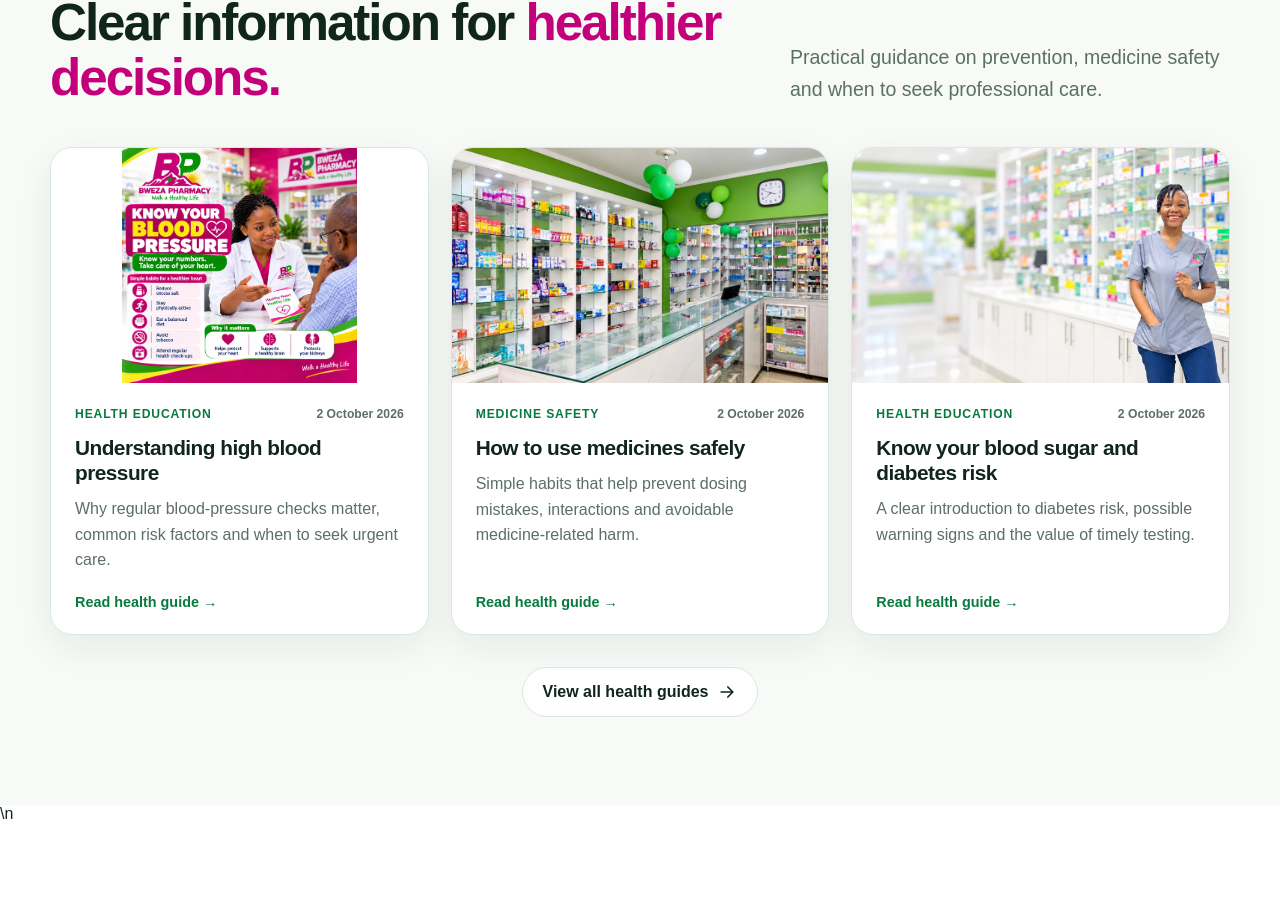
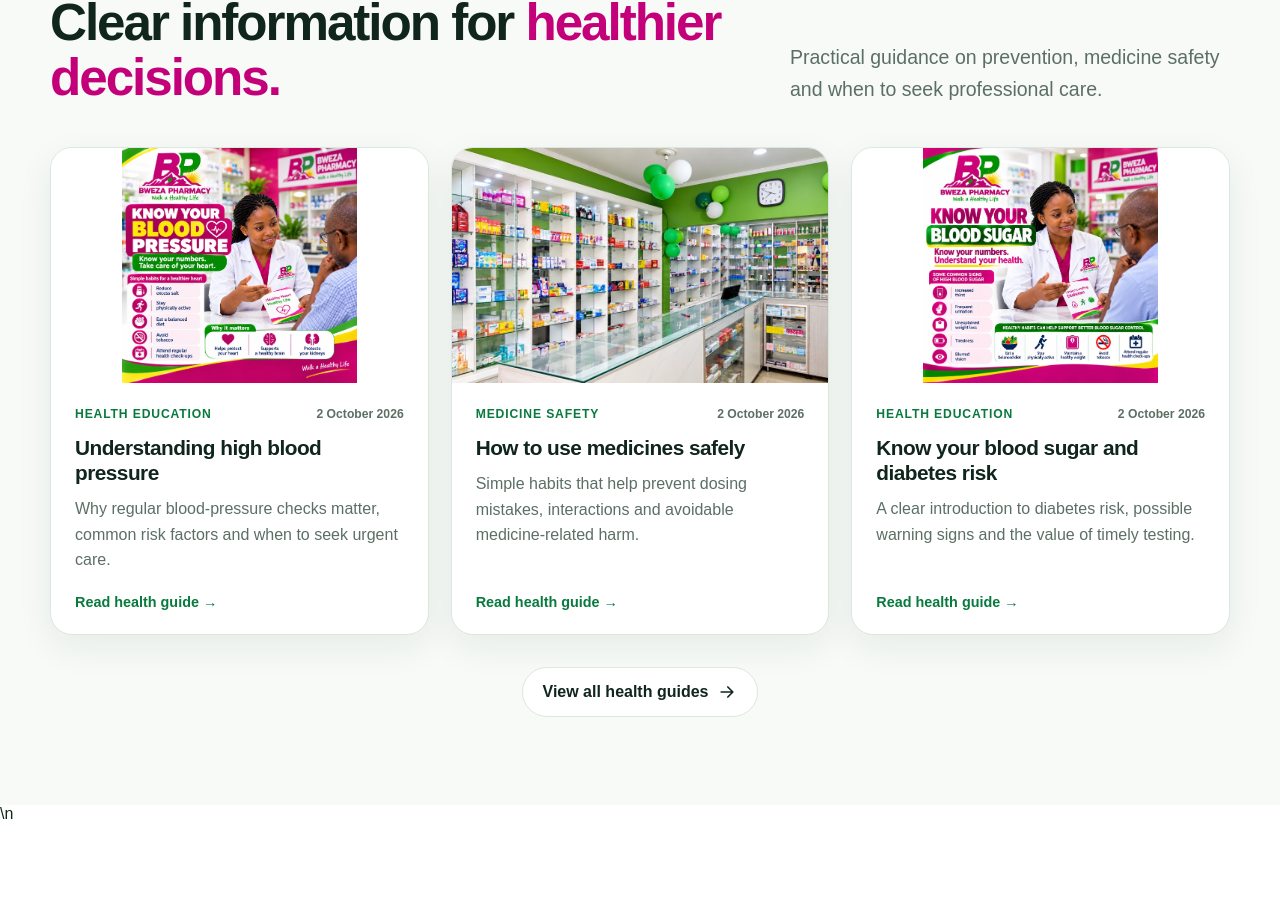
Before and after one commit to Bafakyiivan/Bweza-Pharmacy, a Next.js app: page / in a window 1280 px wide. Shown: the part 3446-4355 px from the top of the page. Built offline with nearby package versions, Linux system fonts and the light colour scheme; no server answers.

Commit message:
Update blood sugar blog artwork
* Use blood sugar awareness image in blog

* Preserve health awareness posters in blog cards

* Preserve health awareness posters on articles

* Add optimized blood sugar awareness artwork

```diff
--- a/app/blog/[slug]/page.tsx
+++ b/app/blog/[slug]/page.tsx
@@ -83,7 +83,7 @@ export default async function BlogPostPage({ params }: BlogPostPageProps) {
 
         <div className="container blog-article-layout">
           <div className="blog-article-main">
-            <div className={`blog-article-image${post.slug === "understanding-high-blood-pressure" ? " blog-article-image-poster" : ""}`}>
+            <div className={`blog-article-image${["understanding-high-blood-pressure", "know-your-blood-sugar-and-diabetes-risk"].includes(post.slug) ? " blog-article-image-poster" : ""}`}>
               <Image src={post.image} alt={post.imageAlt} fill priority sizes="(max-width: 900px) 100vw, 760px" />
             </div>
 
--- a/components/blog-card.tsx
+++ b/components/blog-card.tsx
@@ -6,7 +6,7 @@ import { formatBlogDate } from "@/lib/blog";
 export function BlogCard({ post }: { post: BlogPost }) {
   return (
     <article className="blog-card">
-      <Link className={`blog-card-image${post.slug === "understanding-high-blood-pressure" ? " blog-card-image-poster" : ""}`} href={`/blog/${post.slug}`} aria-label={`Read ${post.title}`}>
+      <Link className={`blog-card-image${["understanding-high-blood-pressure", "know-your-blood-sugar-and-diabetes-risk"].includes(post.slug) ? " blog-card-image-poster" : ""}`} href={`/blog/${post.slug}`} aria-label={`Read ${post.title}`}>
         <Image src={post.image} alt={post.imageAlt} fill sizes="(max-width: 680px) 100vw, (max-width: 1000px) 50vw, 33vw" />
       </Link>
       <div className="blog-card-body">
--- a/lib/blog.ts
+++ b/lib/blog.ts
@@ -125,8 +125,8 @@ export const blogPosts: BlogPost[] = [
     publishedAt: "2026-10-02",
     updatedAt: "2026-10-02",
     readTime: "5 min read",
-    image: "/images/pharmacy-interior.jpg",
-    imageAlt: "Bweza Pharmacy team member ready to support customers",
+    image: "/images/blog/know-your-blood-sugar.webp",
+    imageAlt: "Bweza Pharmacy blood-sugar awareness graphic showing a pharmacist speaking with a customer",
     sections: [
       {
         heading: "What diabetes means",
```
Also changed, not shown: public/images/blog/know-your-blood-sugar.webp (added).
